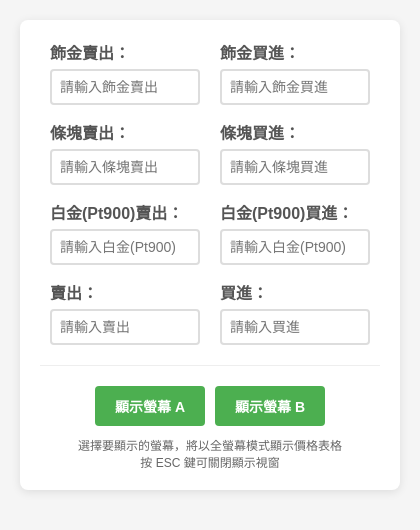
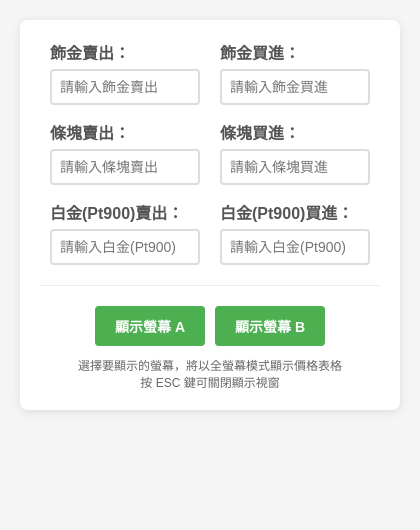
Before and after one commit to hankdesu/price-display, an Electron app: page index.html in a window 420 px wide. Drawn offline with Linux system fonts and the light colour scheme; no server answers.

Commit message:
fix(*): Remove silver

```diff
--- a/index.html
+++ b/index.html
@@ -1,5 +1,6 @@
 <!DOCTYPE html>
 <html>
+
 <head>
     <meta charset="UTF-8">
     <title>價格輸入</title>
@@ -15,7 +16,7 @@
             background: white;
             padding: 20px;
             border-radius: 8px;
-            box-shadow: 0 2px 10px rgba(0,0,0,0.1);
+            box-shadow: 0 2px 10px rgba(0, 0, 0, 0.1);
         }
 
         h1 {
@@ -98,6 +99,7 @@
         }
     </style>
 </head>
+
 <body>
     <div class="container">
         <div class="input-group">
@@ -130,17 +132,6 @@
             <div>
                 <label for="platinum-buy">白金(Pt900)買進：</label>
                 <input type="number" id="platinum-buy" placeholder="請輸入白金(Pt900)買進">
-            </div>
-        </div>
-
-        <div class="input-group">
-            <div>
-                <label for="silver-sold">賣出：</label>
-                <input type="number" id="silver-sold" placeholder="請輸入賣出">
-            </div>
-            <div>
-                <label for="silver-buy">買進：</label>
-                <input type="number" id="silver-buy" placeholder="請輸入買進">
             </div>
         </div>
 
@@ -193,8 +184,7 @@
             const data = {
                 '飾金': [document.getElementById('gold-sold').value, document.getElementById('gold-buy').value],
                 '條塊': [document.getElementById('piece-sold').value, document.getElementById('piece-buy').value],
-                '白金(Pt900)': [document.getElementById('platinum-sold').value, document.getElementById('platinum-buy').value],
-                '銀': [document.getElementById('silver-sold').value, document.getElementById('silver-buy').value]
+                '白金(Pt900)': [document.getElementById('platinum-sold').value, document.getElementById('platinum-buy').value]
             };
 
             // 檢查是否有輸入資料
@@ -238,10 +228,10 @@
             return {
                 '飾金': [document.getElementById('gold-sold').value, document.getElementById('gold-buy').value],
                 '條塊': [document.getElementById('piece-sold').value, document.getElementById('piece-buy').value],
-                '白金(Pt900)': [document.getElementById('platinum-sold').value, document.getElementById('platinum-buy').value],
-                '銀': [document.getElementById('silver-sold').value, document.getElementById('silver-buy').value]
+                '白金(Pt900)': [document.getElementById('platinum-sold').value, document.getElementById('platinum-buy').value]
             };
         }
     </script>
 </body>
+
 </html>
```
Also changed, not shown: package.json (+9 -4 lines).
